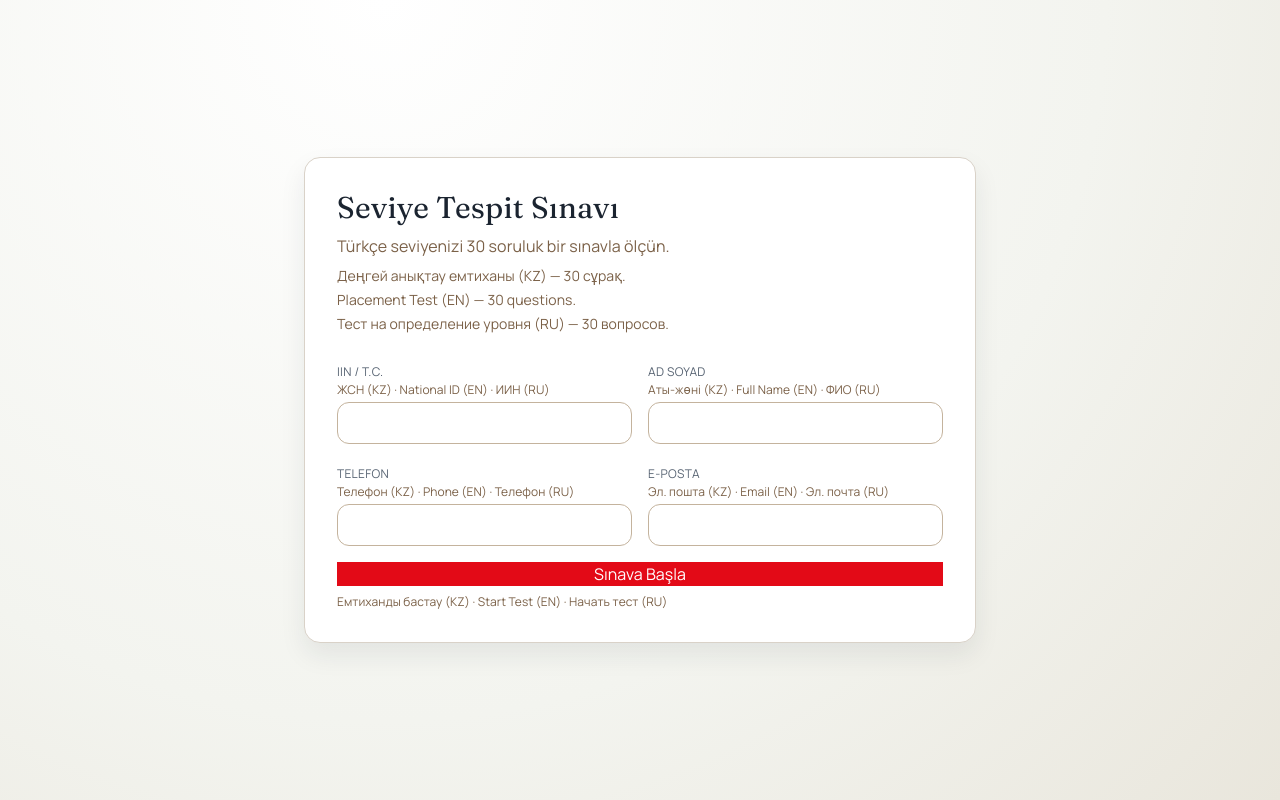
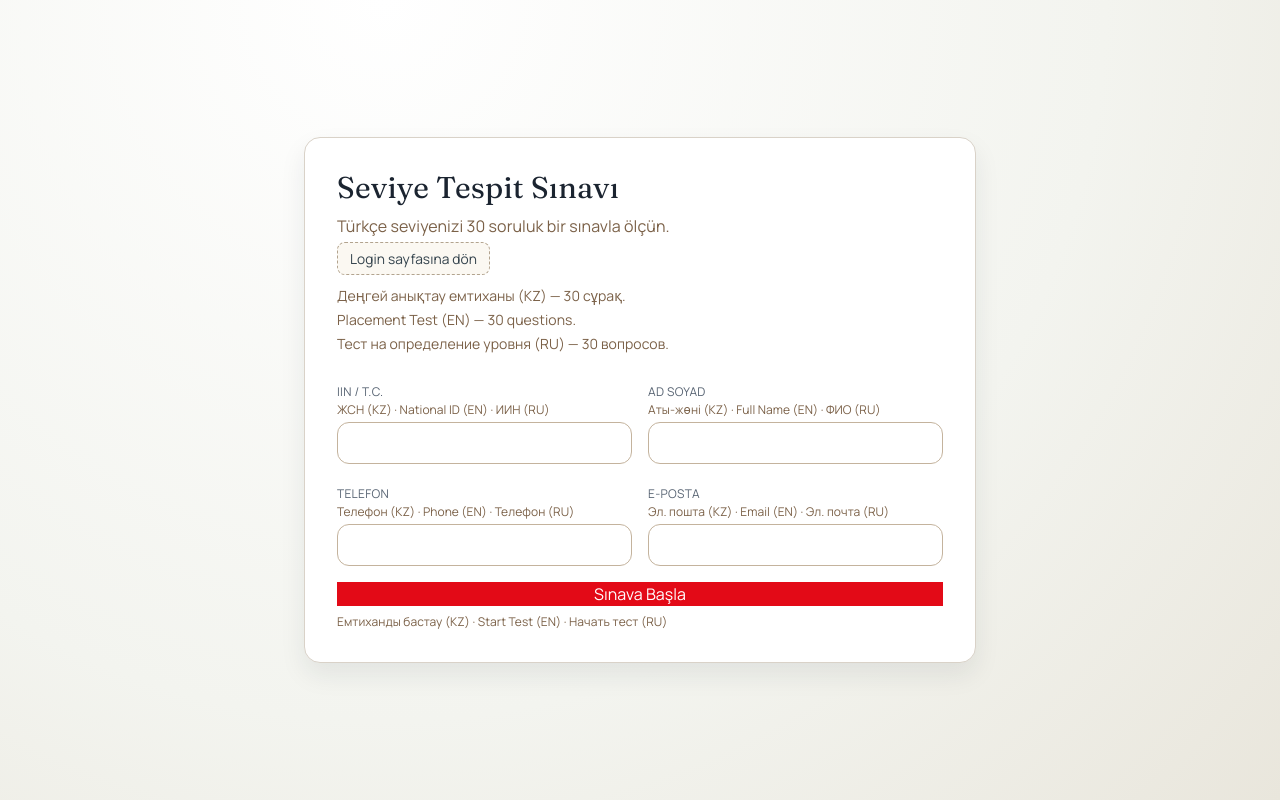
Before and after one commit to slymn80/kurs-takip, a Flask app: page /placement in a window 1280 px wide. Run offline with Flask 3, Linux system fonts and the light colour scheme; parts of the project's set-up code (start-up, migrations or seed data) failed here and were passed over; some libraries are stand-ins or nearby versions.

Commit message:
Add login return links to placement screens

```diff
--- a/app/templates/placement/landing.html
+++ b/app/templates/placement/landing.html
@@ -4,6 +4,9 @@
   <div class="w-full max-w-2xl card p-8">
     <h1 class="font-display text-3xl mb-2">Seviye Tespit Sınavı</h1>
     <p class="text-ink-500 mb-2">Türkçe seviyenizi 30 soruluk bir sınavla ölçün.</p>
+    <div class="mb-4">
+      <a href="{{ url_for('auth.login') }}" class="btn-ghost btn-sm">Login sayfasına dön</a>
+    </div>
     <div class="text-sm text-ink-500 mb-6 space-y-1">
       <div>Деңгей анықтау емтиханы (KZ) — 30 сұрақ.</div>
       <div>Placement Test (EN) — 30 questions.</div>
--- a/app/templates/placement/result.html
+++ b/app/templates/placement/result.html
@@ -10,6 +10,7 @@
       <div class="flex flex-col items-end gap-2">
         <a class="btn-secondary btn-sm" href="{{ url_for('placement.result_pdf', test_id=test.id) }}">PDF İndir</a>
         <a class="btn-ghost btn-sm" href="{{ url_for('placement.landing', iin=candidate.iin) }}">Geçmiş Sonuçlar</a>
+        <a class="btn-ghost btn-sm" href="{{ url_for('auth.login') }}">Login sayfasına dön</a>
       </div>
     </div>
 
--- a/app/templates/placement/start.html
+++ b/app/templates/placement/start.html
@@ -4,6 +4,9 @@
   <div class="w-full max-w-xl card p-8">
     <h1 class="font-display text-3xl mb-2">Sınava Başla</h1>
     <p class="text-ink-500 mb-6">Toplam 30 soru, süre sınırı yok. Lütfen dikkatle cevaplayın.</p>
+    <div class="mb-4">
+      <a href="{{ url_for('auth.login') }}" class="btn-ghost btn-sm">Login sayfasına dön</a>
+    </div>
     <div class="rounded-xl border border-ink-100 bg-ink-50 p-4 text-sm text-ink-600 mb-6">
       Aday: {{ candidate.full_name }} · IIN: {{ candidate.iin }}
     </div>
--- a/app/templates/placement/test.html
+++ b/app/templates/placement/test.html
@@ -4,6 +4,9 @@
   <div class="max-w-4xl mx-auto card p-8">
     <h1 class="font-display text-3xl mb-2">Türkçe Seviye Tespit Sınavı</h1>
     <p class="text-ink-500 mb-6">30 soru · 4 beceri: Okuma, Dilbilgisi, Kelime, İletişim</p>
+    <div class="mb-4">
+      <a href="{{ url_for('auth.login') }}" class="btn-ghost btn-sm">Login sayfasına dön</a>
+    </div>
     <form method="post" class="space-y-6">
       <input type="hidden" name="csrf_token" value="{{ csrf_token() }}">
       {% for q in questions %}
```
